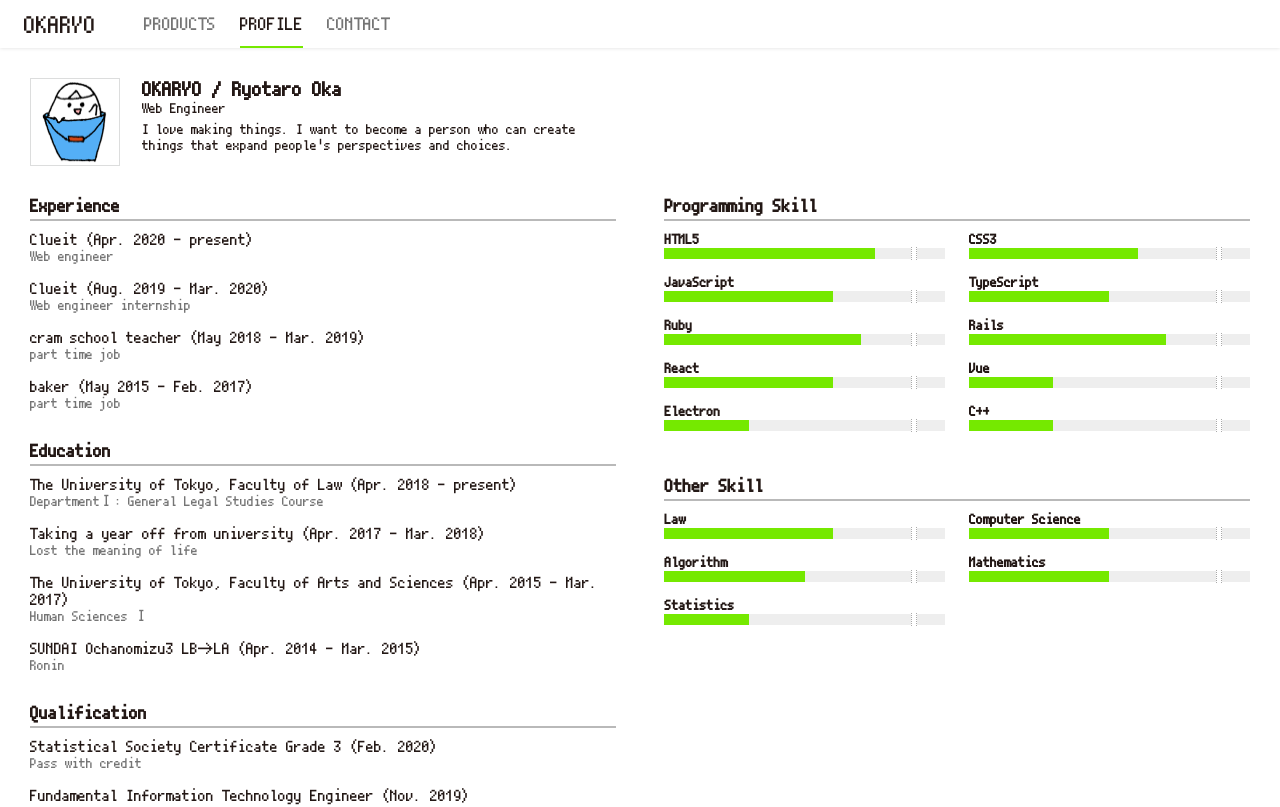
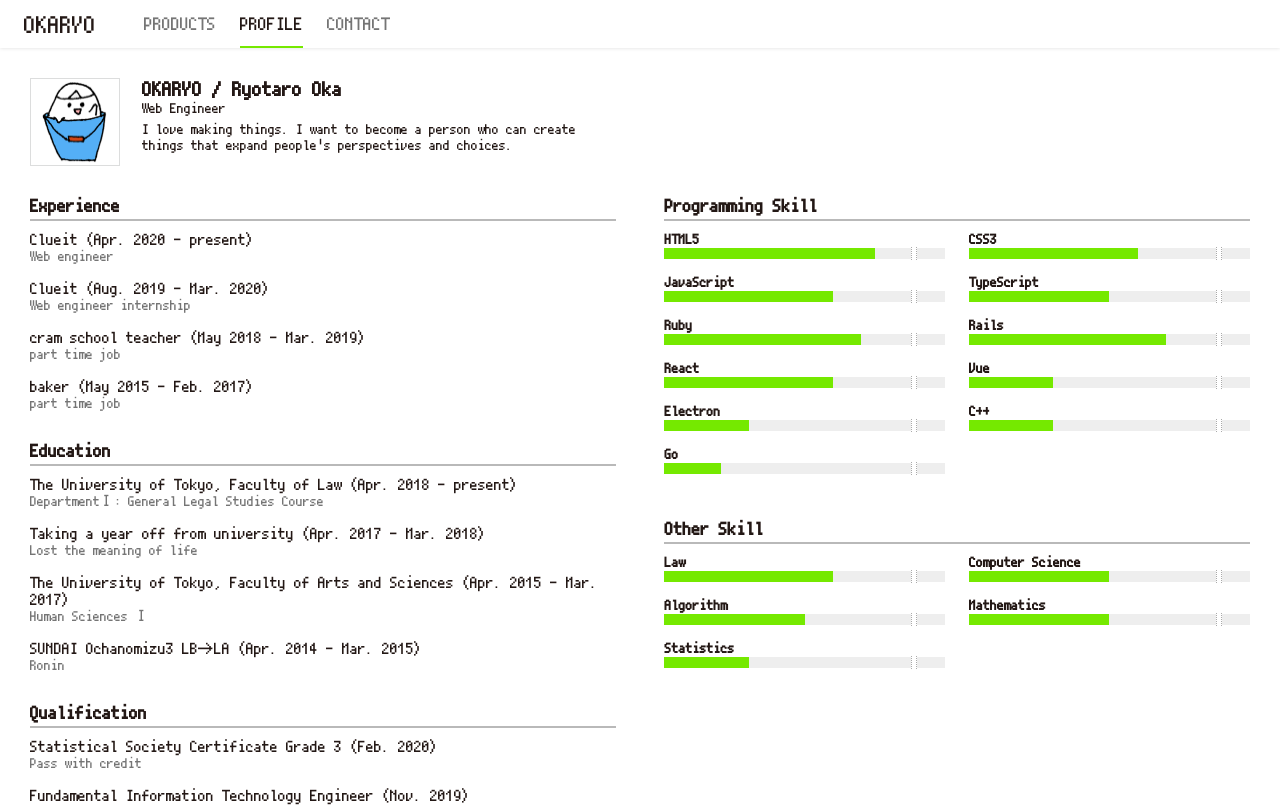
Before and after one commit to okaryo/PortfolioTSX, a React (Create React App) app: page /profile in a window 1280 px wide. Shown: the top 807 px of the page. Built offline with nearby package versions, Linux system fonts and the light colour scheme.

Commit message:
[add] skill bar of Go lang

```diff
--- a/src/constants/SkillBars.ts
+++ b/src/constants/SkillBars.ts
@@ -38,6 +38,10 @@ export const ProgrammingSkillBars = [
   {
     name: 'C++',
     progressWidth: { width: '30%' }
+  },
+  {
+    name: 'Go',
+    progressWidth: { width: '20%' }
   }
 ]
 
```
